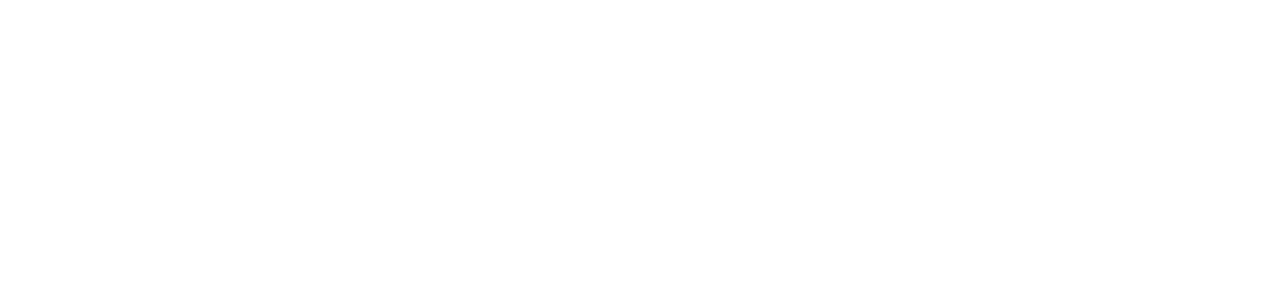
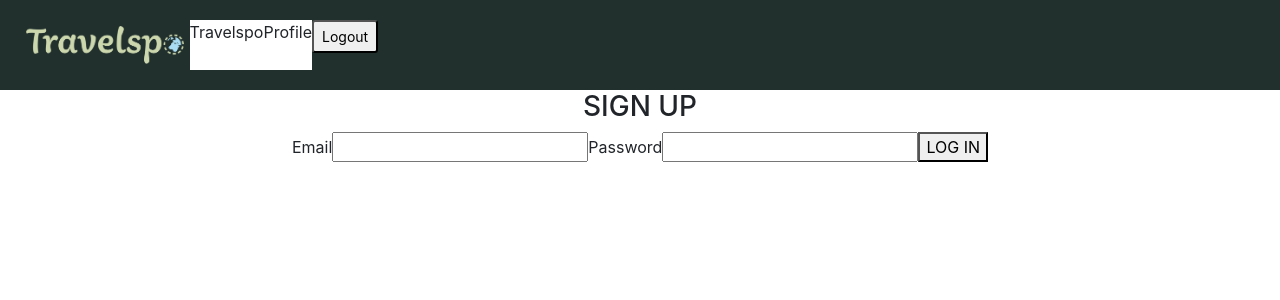
Before and after one commit to caitbrock/Project-4, a React (Create React App) app: page /login in a window 1280 px wide. Before the commit this address had no page. Shown: the top 300 px of the page. Built offline with nearby package versions, Linux system fonts and the light colour scheme.

Commit message:
Minor styling to the Authorization Page.

```diff
--- a/src/App.js
+++ b/src/App.js
@@ -55,9 +55,9 @@ class App extends Component {
       <div className="App">
         <Routes>
         { this.state.user ? (
-          <Route path ='/home' element={<HomePage user={this.state.user} setUserInState={this.setUserInState}/>} />
+          <Route path ='/' element={<HomePage user={this.state.user} setUserInState={this.setUserInState}/>} />
           )  : (
-          <Route path ='/' element={<AuthPage setUserInState={this.setUserInState}/>} />
+          <Route path ='/login' element={<AuthPage setUserInState={this.setUserInState}/>} />
         )};
         </Routes>
         </div>
--- /dev/null
+++ b/src/components/Nav/Nav.css
@@ -0,0 +1,3 @@
+.nav{
+    padding: 10px;
+}
--- a/src/components/Nav/Nav.jsx
+++ b/src/components/Nav/Nav.jsx
@@ -3,7 +3,7 @@ import Profile from '../Profile/Profile';
 import Title from '../Title/Title';
 import UserLogOut from '../UserLogOut/UserLogOut';
 import Logo from '../Logo/Logo';
-
+import './Nav.css';
 
 class Nav extends Component {
   render() {
--- /dev/null
+++ b/src/components/SignUpForm/SignUpForm.css
@@ -0,0 +1,4 @@
+.signup{
+    width: auto;
+    height: 50%;
+}
--- a/src/components/SignUpForm/SignUpForm.jsx
+++ b/src/components/SignUpForm/SignUpForm.jsx
@@ -1,4 +1,6 @@
 import { Component } from 'react';
+import landing from '../../LandingPage-SS.jpg'
+import './SignUpForm.css';
 
 export default class SignUpForm extends Component {
   state = {
@@ -41,7 +43,7 @@ export default class SignUpForm extends Component {
   render() {
     const disable = this.state.password !== this.state.confirm;
     return (
-      <div>
+      <div className='signup' style={{ backgroundImage: `url(${landing})` }}>
         <div className="form-container">
           <form autoComplete="off" onSubmit={this.handleSubmit}>
             <label>Name</label>
--- a/src/components/UserLogOut/UserLogOut.jsx
+++ b/src/components/UserLogOut/UserLogOut.jsx
@@ -1,12 +1,18 @@
 import React from 'react';
 
 class UserLogOut extends React.Component {
+
+  handleLogout = () => {
+    localStorage.removeItem('token');
+    this.props.setUserInState(null);
+  }
+
   render() {
   return (
       <div className='UserLogOut'>
-        <div>Name: ??</div>
-        <div>Email: ??</div>
-        <button className="btn-sm">Logout</button>
+        {/* <div>Name: {this.props.user.name} </div>
+        <div>Email: {this.props.user.email} </div> */}
+        <button className="btn-sm" onClick={this.handleLogout}>Logout</button>
       </div>
   );
   }
--- a/src/pages/AuthPage/AuthPage.css
+++ b/src/pages/AuthPage/AuthPage.css
@@ -13,3 +13,10 @@
     color: var(--text-light);
     cursor: pointer;
   }
+
+  .nav {
+    display: flex;
+    justify-content: space-between;
+    background-color: #21302D;
+
+  }
--- a/src/pages/AuthPage/AuthPage.jsx
+++ b/src/pages/AuthPage/AuthPage.jsx
@@ -1,8 +1,9 @@
 import React from 'react'
+import './AuthPage.css';
 import Logo from '../../components/Logo/Logo';
 import LoginForm from '../../components/LoginForm/LoginForm';
 import SignUpForm from '../../components/SignUpForm/SignUpForm';
-
+import Nav from '../../components/Nav/Nav';
 
 export default class AuthPage extends React.Component {
   state = {
@@ -11,9 +12,11 @@ export default class AuthPage extends React.Component {
 
   render() {
     return (
-      <main className="AuthPage">
+        <>
+        <nav className="nav">
+            <Nav />
+        </nav>
         <div>
-          <Logo />
           <h3 onClick={() => this.setState({ showLogin: !this.state.showLogin })}>
             {this.state.showLogin ? 'SIGN UP' : 'LOG IN'}
           </h3>
@@ -22,7 +25,7 @@ export default class AuthPage extends React.Component {
         {this.state.showLogin ?
         <LoginForm setUserInState={this.props.setUserInState}/> :
         <SignUpForm setUserInState={this.props.setUserInState} />}
-      </main>
+      </>
     );
   }
 }
--- a/src/pages/HomePage/HomePage.css
+++ b/src/pages/HomePage/HomePage.css
@@ -1,8 +1,8 @@
 div {
-    /* border: 1px solid grey; */
-    margin: 5px;
-    padding: 5px;
-  }
+  /* border: 1px solid grey; */
+  /* margin: 5px; */
+  /* padding: 5px; */
+}
 
   .nav {
     display: flex;
--- a/src/pages/HomePage/HomePage.jsx
+++ b/src/pages/HomePage/HomePage.jsx
@@ -16,13 +16,9 @@ class HomePage extends React.Component {
     show: 1
   };
 
-  updateCurrentTabTo = (tab) => {
-    this.setState((state) => ({ currentTab: tab }));
-  };
-
   render() {
     return (
-      <div className="component">
+      <main className="component">
         <nav className="nav">
             <Nav />
         </nav>
@@ -32,7 +28,7 @@ class HomePage extends React.Component {
         <InstaImages />
         <TicTocImages/>
         <YourBoards />
-      </div>
+      </main>
     );
   }
 }
```
Also changed, not shown: controllers/users.js (+9 -9 lines), src/LandingPage-SS.jpg (renamed from src/Landing Page-Credit Sebastian Staines.jpg).
